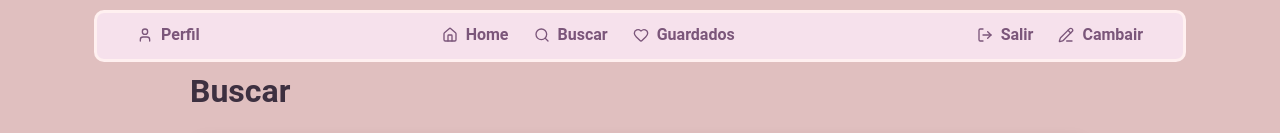
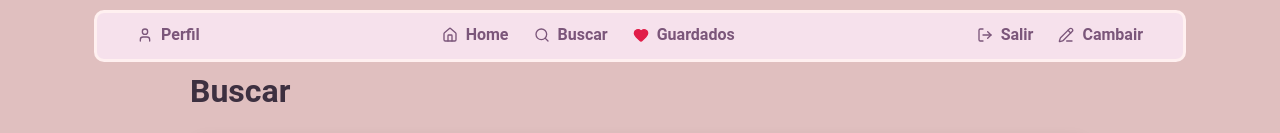
Before and after one commit to cris-sandoval2121/final, a React (Vite) app in the folder frontend/rutas/: page /Buscar in a window 1280 px wide. Shown: the top 133 px of the page. Built offline with nearby package versions, Linux system fonts and the light colour scheme.

Commit message:
actualizar perfil y navegacion

```diff
--- a/frontend/rutas/src/blocks/nav.css
+++ b/frontend/rutas/src/blocks/nav.css
@@ -84,6 +84,11 @@
     color: #d146d8;
 }
 
+.nav__heart {
+    color: #e11d48;
+    fill: #e11d48;
+}
+
 .nav__links a::after {
     content: "";
     position: absolute;
--- a/frontend/rutas/src/components/Header/Nav/Nav.jsx
+++ b/frontend/rutas/src/components/Header/Nav/Nav.jsx
@@ -26,7 +26,7 @@ function Nav() {
         </li>
         <li className="nav__links">
           <Link to="/guardados">
-            <Heart size={16} /> Guardados
+            <Heart className="nav__heart" size={16} /> Guardados
           </Link>
         </li>
       </ul>
--- a/frontend/rutas/src/components/Profile/Profile.jsx
+++ b/frontend/rutas/src/components/Profile/Profile.jsx
@@ -19,8 +19,8 @@ function Profile({ handlePopup }) {
     sobreMi,
   } = useProfile();
 
-  const perfilDeafault = 'https://i.pinimg.com/736x/f1/f4/70/f1f47023de6ab6a5c2dc37a6853c0f24.jpg';
-  const Namedeafault = 'Usuario';
+  // const perfilDeafault = 'https://i.pinimg.com/736x/f1/f4/70/f1f47023de6ab6a5c2dc37a6853c0f24.jpg';
+  // const Namedeafault = 'Usuario';
   const sobreMideafault = 'Me gusta tomar fotografias y viajar...';
   return (
 
@@ -34,7 +34,7 @@ function Profile({ handlePopup }) {
 
              <img
         className="perfil__imagen"
-        src={imagenPerfil || perfilDeafault} onClick={() => handlePopup("perfil")}
+        src={imagenPerfil } onClick={() => handlePopup("perfil")}
         alt="imagen de perfil"
       ></img>
 
@@ -46,8 +46,8 @@ function Profile({ handlePopup }) {
 
 
       <div className="perfil__card">
-        <h1 className="perfil__nombre">{nombre || Namedeafault}</h1>
-        <p className="perfil__descrip">{sobreMi || sobreMideafault}</p>
+        <h1 className="perfil__nombre">{nombre }</h1>
+        <p className="perfil__descrip">{sobreMi || sobreMideafault }</p>
       </div>
 
 
--- a/frontend/rutas/src/contexts/profileContext.jsx
+++ b/frontend/rutas/src/contexts/profileContext.jsx
@@ -6,9 +6,9 @@ export function ProfileProvider({ children }) {
 
 
     const [nombre, setNombre] = useState("Usuario");
-    const [imagenPerfil, setImagenPerfil] = useState("https://i.pinimg.com/736x/e2/ce/a8/e2cea8c0cfa3bb4fb9ed1ed710bb920d.jpg");
+    const [imagenPerfil, setImagenPerfil] = useState("https://i.pinimg.com/736x/19/c5/3c/19c53c3030d61e2730fe81eae112049d.jpg");
 
-    const [bannerImagen, setBannerImagen] = useState('');
+    const [bannerImagen, setBannerImagen] = useState('https://i.pinimg.com/originals/c7/1f/1c/c71f1cd83ea73ab458eabe8fed20687f.gif');
     const [sobreMi, setSobreMi] = useState('');
 
     return (
```
Also changed, not shown: 1 other file (tests, documents, lock files or other folders).
